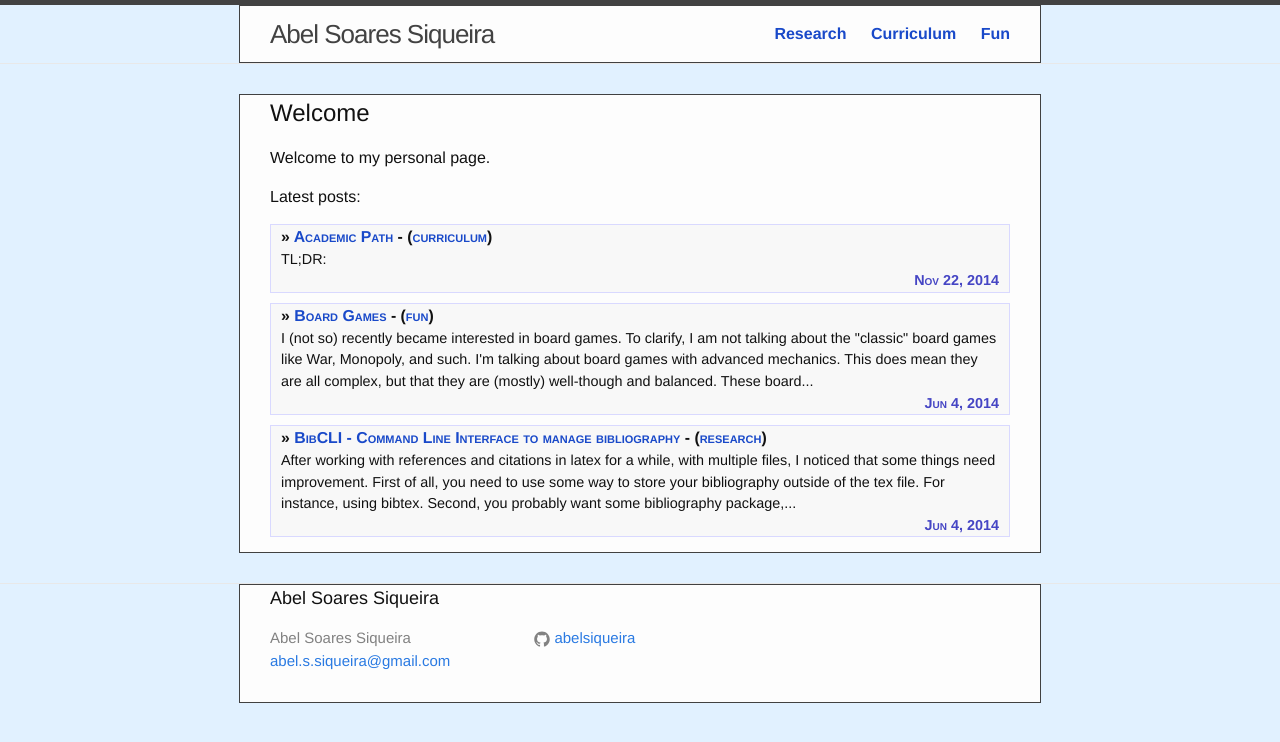
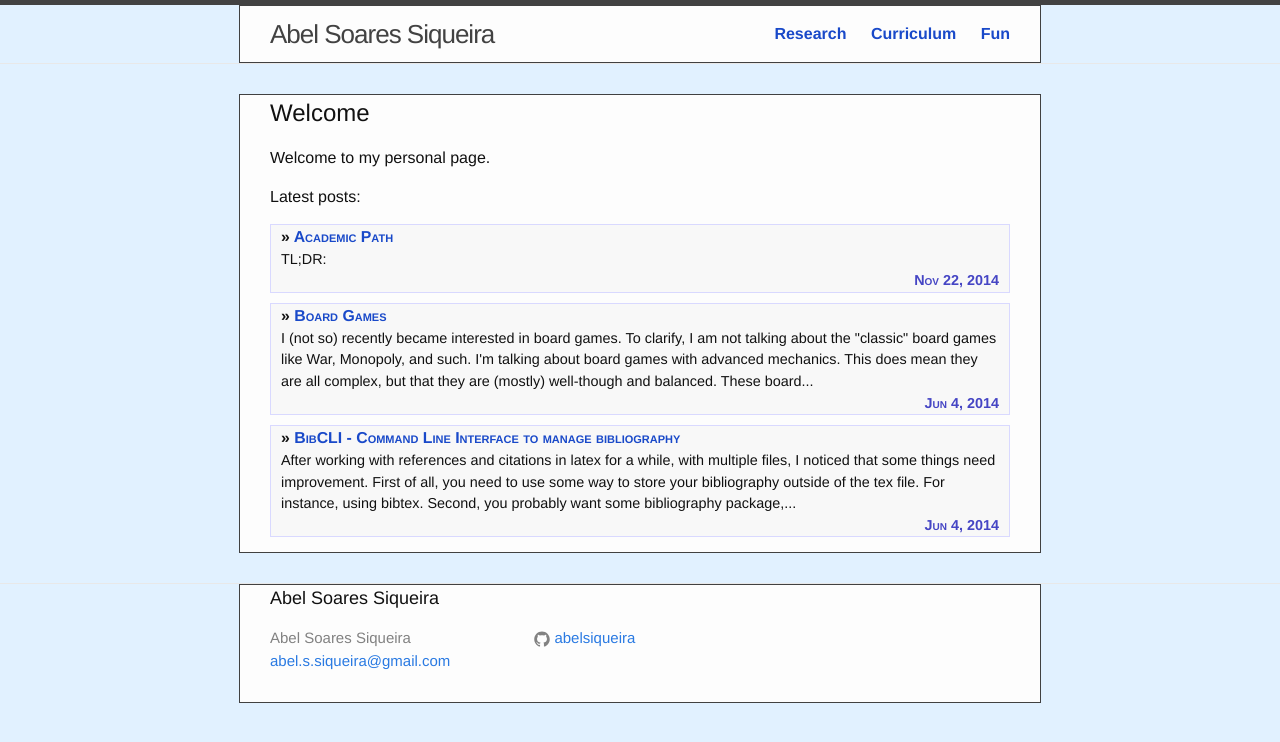
Before and after one commit to abelsiqueira/abelsiqueira.github.io-old, a Jekyll site: the page built from _posts/1900-01-01-index.html, in a window 1280 px wide. Shown: the top 742 px of the page. Built offline with Jekyll 4.4.1, drawn with Linux system fonts in a browser that asks for light colours.

```diff
--- a/_includes/excerpt.html
+++ b/_includes/excerpt.html
@@ -2,8 +2,12 @@
 {% assign cat = post.categories[0] %}
 <div class="excerpt">
   <strong> &raquo;
-    <a href="{{ post.url | prepend: site.baseurl }}"> {{ post.title }}</a> -
-    (<a href="{{ site.baseurl }}/{{ cat }}.html">{{ cat }}</a>) <br> </strong>
+    <a href="{{ post.url | prepend: site.baseurl }}"> {{ post.title }}</a>
+    {% if page.name %}
+    {% else %}
+    - (<a href="{{ site.baseurl }}/{{ cat }}.html">{{ cat }}</a>)
+    {% endif %}
+    <br> </strong>
   {{ post.excerpt | strip_html | truncatewords: 50 }}
   <div class="excerpt-date">
     {{ post.date | date: "%b %-d, %Y" }}
--- a/_posts/1900-01-01-curriculum.html
+++ b/_posts/1900-01-01-curriculum.html
@@ -5,5 +5,5 @@
 name:       curriculum
 ---
 <p>
-  Here is a summary of all thing done.
+  Here is a summary of all things done.
 </p>
```
